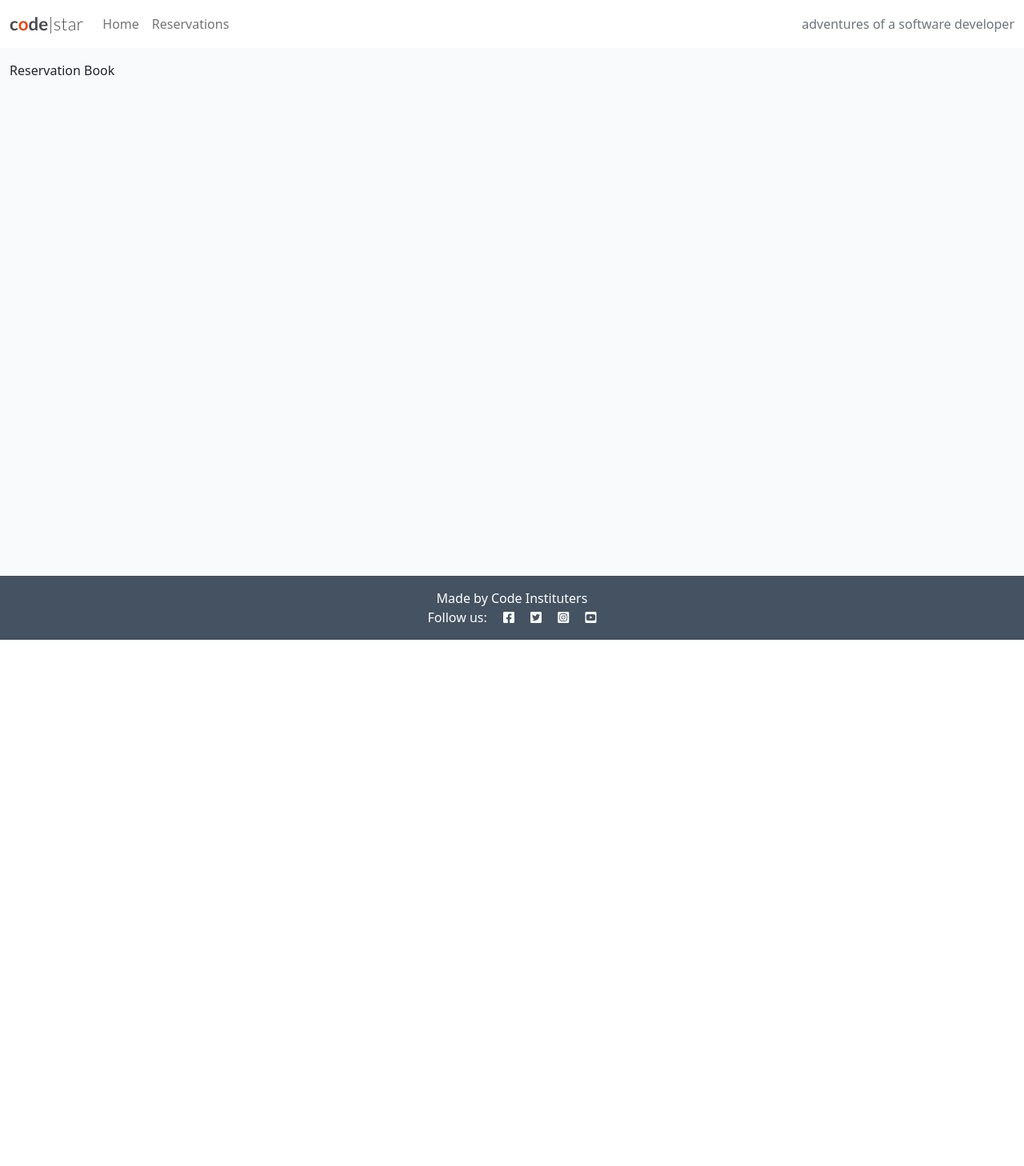
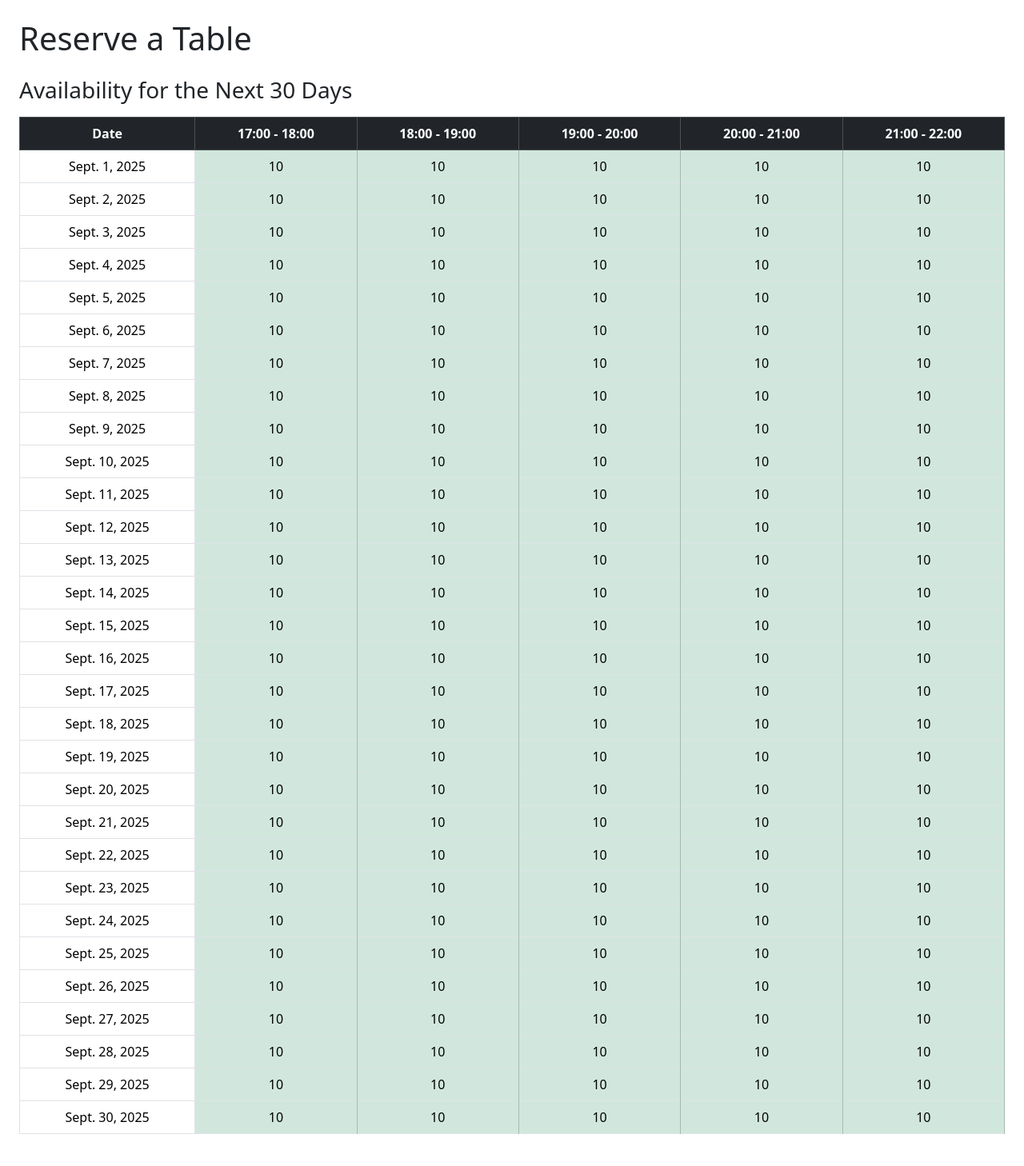
Before and after one commit to Pacman0126/gambinos_restaurant_and_bar, a Django app: page /reservation_book/ in a window 1280 px wide. Shown: the whole page at 80% size. Before the commit the page ends 800 px from the top, so only its background shows below. Run offline with Django 4.2, Linux system fonts and the light colour scheme; data comes from the database, SQL or seed files in the repository; data that the repository does not hold is empty.

Commit message:
Add dummy data to views.make_reservation and conect to new make_reservations.html, add modal

```diff
--- a/gambinos/settings.py
+++ b/gambinos/settings.py
@@ -50,7 +50,11 @@ INSTALLED_APPS = [
     'django_summernote',
     'reservation_book',
     "phonenumber_field",
+    'django_tables2',
+
 ]
+
+
 MIDDLEWARE = [
     'django.middleware.security.SecurityMiddleware',
     'whitenoise.middleware.WhiteNoiseMiddleware',
--- a/reservation_book/admin.py
+++ b/reservation_book/admin.py
@@ -11,6 +11,7 @@ from .models import ReservedTables1920
 from .models import ReservedTables2021
 from .models import ReservedTables2122
 from .models import BridgeEntity
+from .models import Creditos1
 
 
 # Register your models here.
@@ -43,3 +44,4 @@ admin.register(ReservedTables1920)
 admin.register(ReservedTables2021)
 admin.register(ReservedTables2122)
 admin.register(BridgeEntity)
+admin.register(Creditos1)
--- /dev/null
+++ b/reservation_book/templates/reservation_book/form.html
@@ -0,0 +1 @@
+<h1>Hey</h1>
--- /dev/null
+++ b/reservation_book/templates/reservation_book/make_reservation.html
@@ -0,0 +1,116 @@
+{% load static %}
+<!DOCTYPE html>
+<html>
+<head>
+    <title>Make a Reservation</title>
+    <link href="https://cdn.jsdelivr.net/npm/bootstrap@5.3.2/dist/css/bootstrap.min.css" rel="stylesheet">
+    <script src="https://cdn.jsdelivr.net/npm/bootstrap@5.3.2/dist/js/bootstrap.bundle.min.js"></script>
+</head>
+<body class="p-4">
+
+<h1 class="mb-4">Reserve a Table</h1>
+
+{% if messages %}
+<div class="alert-messages">
+    {% for message in messages %}
+    <div class="alert alert-{{ message.tags }}">{{ message }}</div>
+    {% endfor %}
+</div>
+{% endif %}
+
+<!-- Reservation Form (wrapped around modal for submission) -->
+<form method="post" id="reservationForm">
+    {% csrf_token %}
+    <input type="hidden" name="reservation_date" id="reservation_date">
+    <input type="hidden" name="time_slot" id="time_slot">
+    <input type="hidden" name="number_of_tables_required_by_patron" id="tables_needed" value="1">
+
+    <!-- Customer Info Modal -->
+    <div class="modal fade" id="customerModal" tabindex="-1" aria-hidden="true">
+        <div class="modal-dialog">
+            <div class="modal-content">
+                <div class="modal-header bg-dark text-white">
+                    <h5 class="modal-title">Enter Reservation Details</h5>
+                    <button type="button" class="btn-close btn-close-white" data-bs-dismiss="modal"></button>
+                </div>
+                <div class="modal-body">
+                    <div class="mb-3">
+                        <label class="form-label">First Name</label>
+                        <input type="text" class="form-control" name="first_name" required>
+                    </div>
+                    <div class="mb-3">
+                        <label class="form-label">Last Name</label>
+                        <input type="text" class="form-control" name="last_name" required>
+                    </div>
+                    <div class="mb-3">
+                        <label class="form-label">Phone (Landline)</label>
+                        <input type="text" class="form-control" name="phone">
+                    </div>
+                    <div class="mb-3">
+                        <label class="form-label">Mobile (SMS)</label>
+                        <input type="text" class="form-control" name="mobile" required>
+                    </div>
+                    <div class="mb-3">
+                        <label class="form-label">Email</label>
+                        <input type="email" class="form-control" name="email" required>
+                    </div>
+                </div>
+                <div class="modal-footer">
+                    <button type="button" class="btn btn-secondary" data-bs-dismiss="modal">Cancel</button>
+                    <button type="submit" class="btn btn-success">Confirm Reservation</button>
+                </div>
+            </div>
+        </div>
+    </div>
+</form>
+
+<!-- Availability Table -->
+<h3 class="mb-3">Availability for the Next 30 Days</h3>
+<table class="table table-bordered table-hover text-center align-middle">
+    <thead class="table-dark">
+        <tr>
+            <th>Date</th>
+            <th>17:00 - 18:00</th>
+            <th>18:00 - 19:00</th>
+            <th>19:00 - 20:00</th>
+            <th>20:00 - 21:00</th>
+            <th>21:00 - 22:00</th>
+        </tr>
+    </thead>
+    <tbody>
+    {% for day in next_30_days %}
+    <tr>
+        <td>{{ day.calendar_date }}</td>
+        {% for slot, left in day.slots %}
+            <td class="text-center {% if left <= 0 %}table-danger{% else %}table-success clickable{% endif %}"
+                data-date="{{ day.calendar_date }}"
+                data-slot="{{ slot }}"
+                data-left="{{ left }}">
+                {% if left > 0 %}
+                    {{ left }}
+                {% else %}
+                    FULL
+                {% endif %}
+            </td>
+        {% endfor %}
+
+    </tr>
+    {% endfor %}
+    </tbody>
+</table>
+
+<!-- Script to handle cell clicks -->
+<script>
+document.querySelectorAll("td[data-slot]").forEach(cell => {
+    cell.addEventListener("click", () => {
+        if (cell.dataset.left <= 0) return; // skip FULL cells
+        document.getElementById("reservation_date").value = cell.dataset.date;
+        document.getElementById("time_slot").value = cell.dataset.slot;
+        let modal = new bootstrap.Modal(document.getElementById("customerModal"));
+        modal.show();
+    });
+});
+</script>
+
+</body>
+</html>
--- a/reservation_book/templates/reservation_book/reservation_book.html
+++ b/reservation_book/templates/reservation_book/reservation_book.html
@@ -2,18 +2,92 @@
 
 {% block content %}
 
-<!-- index.html content starts here -->
-<div class="container-fluid">
+<!-- reservation_book.html content starts here -->
+<div class="container">
     <div class="row">
 
-        <!-- Blog Entries Column -->
+
         <div class="col-12 mt-3 left">
             <div class="row">
-
-                <p>Reservation Book</p>
+                <p>Table Availability</p>
             </div>
+            <div class="container">
             <div class="row">
 
+                <table class="table">
+                  <thead>
+                    {% for keys in table_availability.0.keys %}
+
+                      <th scope="col">{{keys}}</th>
+
+                    {%endfor%}
+                  </thead>
+                  <tbody>
+                    {% for data in table_availability%}
+                    <tr>
+                      {%for val in data.values%}
+                      <td>{{val}}</td>
+                      {%endfor%}
+                    </tr>
+                    {%endfor%}
+                </table>
+              </div>
+
+                <form>
+                  <div class="form-group row">
+                    <label for="inputEmail3" class="col-sm-2 col-form-label">Email</label>
+                    <div class="col-sm-10">
+                      <input type="email" class="form-control" id="inputEmail3" placeholder="Email">
+                    </div>
+                  </div>
+                  <div class="form-group row">
+                    <label for="inputPassword3" class="col-sm-2 col-form-label">Password</label>
+                    <div class="col-sm-10">
+                      <input type="password" class="form-control" id="inputPassword3" placeholder="Password">
+                    </div>
+                  </div>
+                  <fieldset class="form-group">
+                    <div class="row">
+                      <legend class="col-form-label col-sm-2 pt-0">Radios</legend>
+                      <div class="col-sm-10">
+                        <div class="form-check">
+                          <input class="form-check-input" type="radio" name="gridRadios" id="gridRadios1" value="option1" checked>
+                          <label class="form-check-label" for="gridRadios1">
+                            First radio
+                          </label>
+                        </div>
+                        <div class="form-check">
+                          <input class="form-check-input" type="radio" name="gridRadios" id="gridRadios2" value="option2">
+                          <label class="form-check-label" for="gridRadios2">
+                            Second radio
+                          </label>
+                        </div>
+                        <div class="form-check disabled">
+                          <input class="form-check-input" type="radio" name="gridRadios" id="gridRadios3" value="option3" disabled>
+                          <label class="form-check-label" for="gridRadios3">
+                            Third disabled radio
+                          </label>
+                        </div>
+                      </div>
+                    </div>
+                  </fieldset>
+                  <div class="form-group row">
+                    <div class="col-sm-2">Checkbox</div>
+                    <div class="col-sm-10">
+                      <div class="form-check">
+                        <input class="form-check-input" type="checkbox" id="gridCheck1">
+                        <label class="form-check-label" for="gridCheck1">
+                          Example checkbox
+                        </label>
+                      </div>
+                    </div>
+                  </div>
+                  <div class="form-group row">
+                    <div class="col-sm-10">
+                      <button type="submit" class="btn btn-primary">Sign in</button>
+                    </div>
+                  </div>
+                </form>
             </div>
         </div>
     </div>
--- a/reservation_book/urls.py
+++ b/reservation_book/urls.py
@@ -1,9 +1,14 @@
 from . import views
 from django.urls import path
-from .views import home, reservations
+from .views import home, reservations, importExcel, make_reservation
 
 urlpatterns = [
     path('', home, name='home'),
+    path('reservation_book/', make_reservation, name='make_reservation'),
     path('reservation_book/', reservations, name='reservations'),
+    path("reservation_success/", views.reservation_success,
+         name="reservation_success"),
+    path('import/', importExcel, name='push_excel'),
+
     # views.reservation_detail, name='reservation_detail'),
 ]
--- a/reservation_book/views.py
+++ b/reservation_book/views.py
@@ -1,20 +1,61 @@
-from django.shortcuts import render, get_object_or_404, redirect
+from django.shortcuts import render, HttpResponse, redirect
+from django.contrib import messages
+from django.utils import timezone
+from .forms import ReservationForm
+from datetime import date, timedelta
+
+
+from .models import TableReservation, TimeSlotAvailability, OnlineRegisteredCustomer, ReservationBook
+from django.contrib.auth.decorators import login_required
+# import pandas as pd
+# import sqlalchemy
+import json
+
 # from django.views import generic
 from .models import ReservationBook
-from .forms import ReservationsForm
+
+from .models import TableReservation, TimeSlotAvailability
+# from .models import Creditos1
+
+# from .forms import ReservationsForm
 
 
 # from django.http import HttpResponse
 
 
 # Create your views here.
-# def reservations(request):
-#    return HttpResponse("Welcome Gambinos reservation book")
+# https://stackoverflow.com/questions/68248414/how-to-store-a-dictionary-in-a-django-database-models-field
 
-# class ReservationDisplay(generic.ListView):
-# model = ReservationBook
-# queryset = ReservationBook.objects.all()
-# template_name = "reservation_book/index.html"
+def importExcel(request):
+    today = date.today()
+    created_rows = []
+
+    for i in range(30):
+        day = today + timedelta(days=i)
+
+        # Create or get existing record
+        obj, created = TimeSlotAvailability.objects.get_or_create(
+            calendar_date=day,
+            defaults={
+                "total_cust_demand_for_tables_17_18": 0,
+                "number_of_tables_available_17_18": 10,
+                "total_cust_demand_for_tables_18_19": 0,
+                "number_of_tables_available_18_19": 10,
+                "total_cust_demand_for_tables_19_20": 0,
+                "number_of_tables_available_19_20": 10,
+                "total_cust_demand_for_tables_20_21": 0,
+                "number_of_tables_available_20_21": 10,
+                "total_cust_demand_for_tables_21_22": 0,
+                "number_of_tables_available_21_22": 10,
+            },
+        )
+        created_rows.append(obj)
+
+    return render(
+        request,
+        "reservation_book/reservation_book.html",
+        {"table_availability": created_rows},
+    )
 
 
 def home(request):
@@ -32,7 +73,7 @@ def home(request):
     """
 
     reservations = ReservationBook.objects.all()
-    # reservation = get_object_or_404(queryset, reservation_id=reservation_id)
+    # reservation = get_object_or_404(queryset, reservation_id=reservation_id, )
 
     return render(
         request,
@@ -63,3 +104,105 @@ def reservations(request):
         "reservation_book/reservation_book.html",
         {"reservations": reservations}
     )
+
+
+def make_reservation(request):
+    if request.method == "POST":
+        date = request.POST.get("reservation_date")
+        slot = request.POST.get("time_slot")
+        tables_needed = int(request.POST.get(
+            "number_of_tables_required_by_patron", 1))
+
+        first_name = request.POST.get("first_name")
+        last_name = request.POST.get("last_name")
+        phone = request.POST.get("phone")
+        mobile = request.POST.get("mobile")
+        email = request.POST.get("email")
+
+        try:
+            ts = TimeSlotAvailability.objects.get(calendar_date=date)
+        except TimeSlotAvailability.DoesNotExist:
+            messages.error(request, "Invalid date selected.")
+            return redirect("make_reservation")
+
+        # check availability
+        slot_available = getattr(ts, f"number_of_tables_available_{slot}")
+        slot_demand = getattr(ts, f"total_cust_demand_for_tables_{slot}")
+
+        if slot_demand + tables_needed > slot_available:
+            messages.error(request, "Not enough tables available.")
+            return redirect("make_reservation")
+
+        # save TableReservation
+        reservation = TableReservation.objects.create(
+            time_slot=slot,
+            number_of_tables_required_by_patron=tables_needed,
+            timeslot_availability=ts,
+            reservation_status=True,
+        )
+
+        # link to Online or Staff
+        if request.user.is_authenticated and request.user.is_staff:
+            ReservationBook.objects.create(
+                reservation_id=request.user,
+                reservation_date=date,
+                first_name=first_name,
+                last_name=last_name,
+                phone=phone,
+                mobile=mobile,
+                email=email,
+            )
+        else:
+            OnlineRegisteredCustomer.objects.create(
+                id=reservation.pk,  # link to reservation
+                first_name=first_name,
+                last_name=last_name,
+                phone=phone,
+                mobile=mobile,
+                email=email,
+            )
+
+        messages.success(request, "Reservation confirmed!")
+        return redirect("make_reservation")
+
+    # -----------------------
+    # GET branch → ensure 30-day availability
+    # -----------------------
+    today = timezone.now().date()
+    next_30_days = []
+
+    for i in range(30):
+        day = today + timedelta(days=i)
+        ts, created = TimeSlotAvailability.objects.get_or_create(
+            calendar_date=day,
+            defaults={
+                "number_of_tables_available_17_18": 10,
+                "number_of_tables_available_18_19": 10,
+                "number_of_tables_available_19_20": 10,
+                "number_of_tables_available_20_21": 10,
+                "number_of_tables_available_21_22": 10,
+            },
+        )
+
+        slots = [
+            ("17_18", ts.number_of_tables_available_17_18 -
+             ts.total_cust_demand_for_tables_17_18),
+            ("18_19", ts.number_of_tables_available_18_19 -
+             ts.total_cust_demand_for_tables_18_19),
+            ("19_20", ts.number_of_tables_available_19_20 -
+             ts.total_cust_demand_for_tables_19_20),
+            ("20_21", ts.number_of_tables_available_20_21 -
+             ts.total_cust_demand_for_tables_20_21),
+            ("21_22", ts.number_of_tables_available_21_22 -
+             ts.total_cust_demand_for_tables_21_22),
+        ]
+        ts.slots = slots  # attach for template use
+        next_30_days.append(ts)
+
+    return render(request, "reservation_book/make_reservation.html", {
+        "next_30_days": next_30_days,
+    })
+
+
+def reservation_success(request):
+    return render(request, "reservation_book/reservation_success.html")
--- a/templates/base.html
+++ b/templates/base.html
@@ -46,6 +46,17 @@
                         <a class="nav-link {% if request.path == reservations_url %}active{% endif %}" aria-current="page"
                             href="{% url 'reservations' %}">Reservations</a>
                     </li>
+                    <li class="nav-item">
+                        <a class="nav-link {% if request.path == push_excel_url %}active{% endif %}" aria-current="page"
+                            href="{% url 'push_excel' %}">Import data from Excel</a>
+                    </li>
+
+                    <li class="nav-item">
+                        <a class="nav-link {% if request.path == make_reservation_url %}active{% endif %}" aria-current="page"
+                            href="{% url 'make_reservation' %}">Book Reservation</a>
+                    </li>
+
+
                 </ul>
                 <span class="navbar-text text-muted">
                     adventures of a software developer
```
Also changed, not shown: reservation_book/forms.py (+47 -4 lines), reservation_book/models.py (+29 -15 lines), reservation_book/templates/reservation_book/reservation_success.html (added, +17 -0 lines), reservation_book/migrations/0001_initial.py, reservation_book/migrations/0002_alter_tablereservation_reservation_id.py (added), reservation_book/migrations/0002_reservationbook_first_name_reservationbook_last_name_and_more.py (deleted), reservation_book/migrations/0003_reservationbook_email_reservationbook_mobile_and_more.py (deleted), reservation_book/migrations/0004_timeslotavailability.py (deleted), reservation_book/migrations/0005_bridgeentity_onlineregisteredcustomer_and_more.py (deleted), reservation_book/migrations/0006_alter_timeslotavailability_number_of_tables_available_17_18_and_more.py (deleted), 2 other files.
